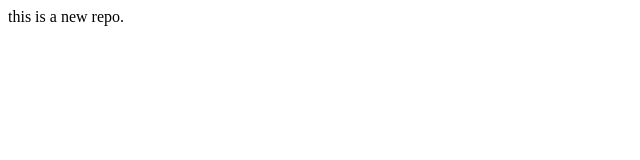
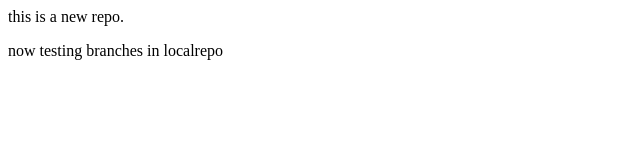
Before and after one commit to Sky-script/localrepo, a plain HTML site: page index.html in a window 1280 px wide. Shown: the whole page, without its empty margins (0-640 px from the left). Drawn offline with Linux system fonts and the light colour scheme.

Commit message:
i am just testing new branches

```diff
--- a/index.html
+++ b/index.html
@@ -1 +1,3 @@
 <p>this is a new repo.</p>
+<p>now testing branches in localrepo
+</p>
```
